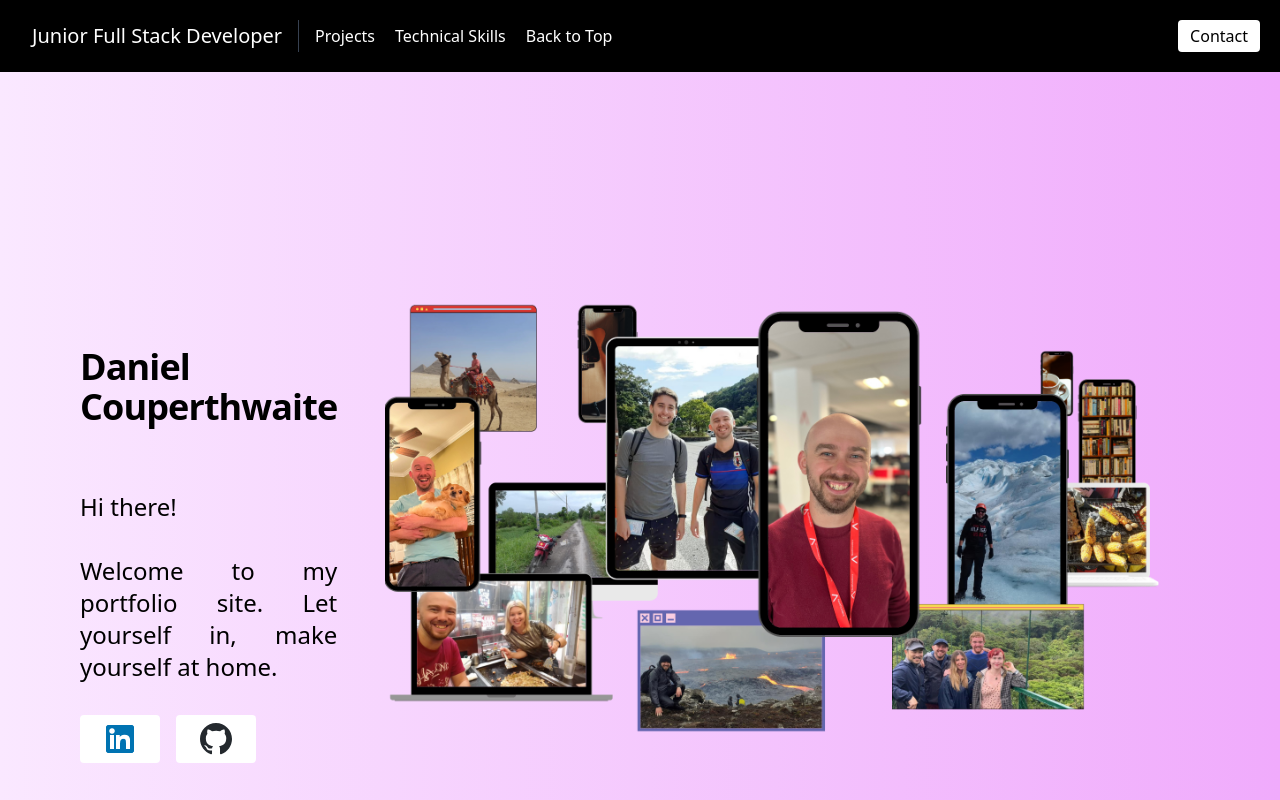
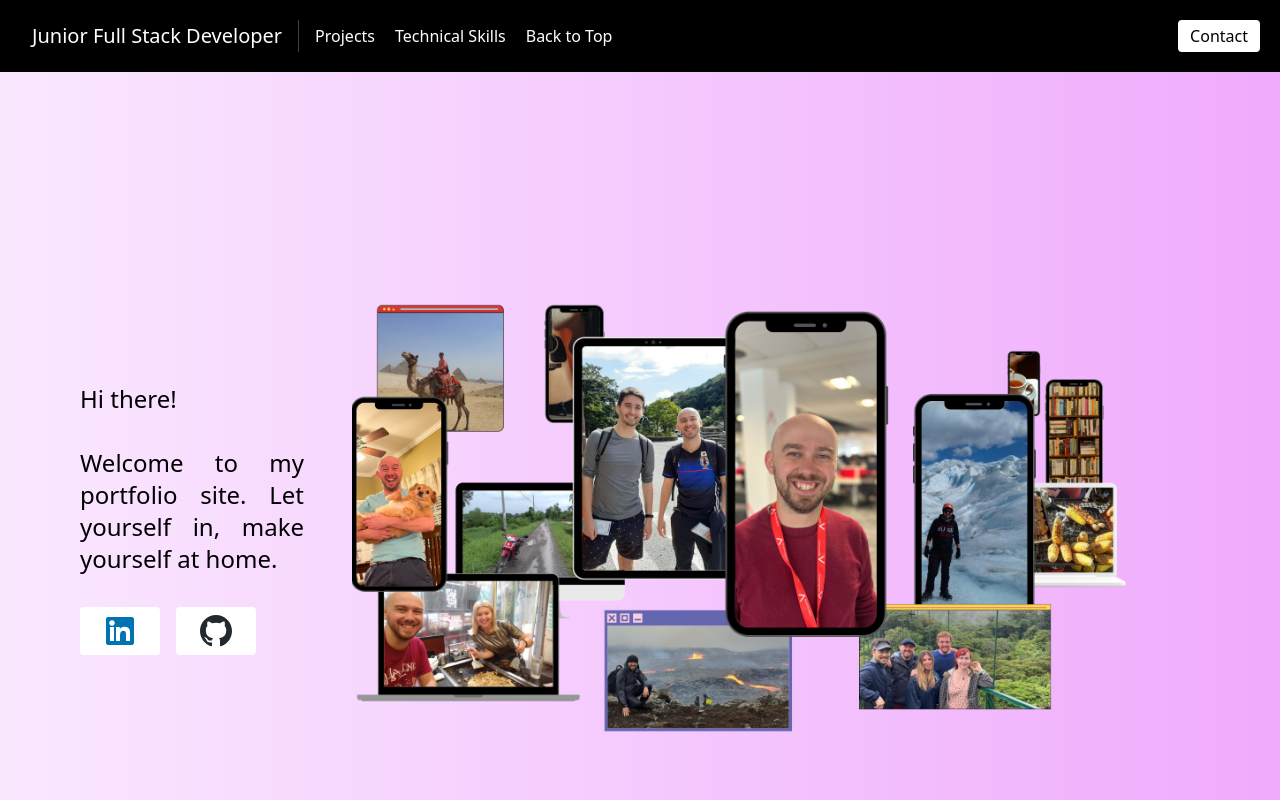
Before and after one commit to DanielCouperthwaite/Portfolio, a React (Vite) app: page / in a window 1280 px wide. Shown: the top 800 px of the page. Built offline with nearby package versions, Linux system fonts and the light colour scheme.

Commit message:
styling on landing page

```diff
--- a/src/components/About.jsx
+++ b/src/components/About.jsx
@@ -9,10 +9,10 @@ export default function About () {
 
 <div id="top" className="container mx-auto flex pl-10 pr-5 sm:px-20 py-20 md:flex-row flex-col items-center">
   <div >
-    <h1 className="mt-2 text-3xl font-bold tracking-tight sm:text-4xl py-8 md:py-16">
+    {/* <h1 className="mt-2 text-3xl font-bold tracking-tight sm:text-4xl py-8 md:py-16">
       Daniel Couperthwaite
 
-    </h1>
+    </h1> */}
     <p className="md:mb-8 mb-6 sm:text-xl lg:text-2xl leading-relaxed">
       Hi there!
     </p>
```
